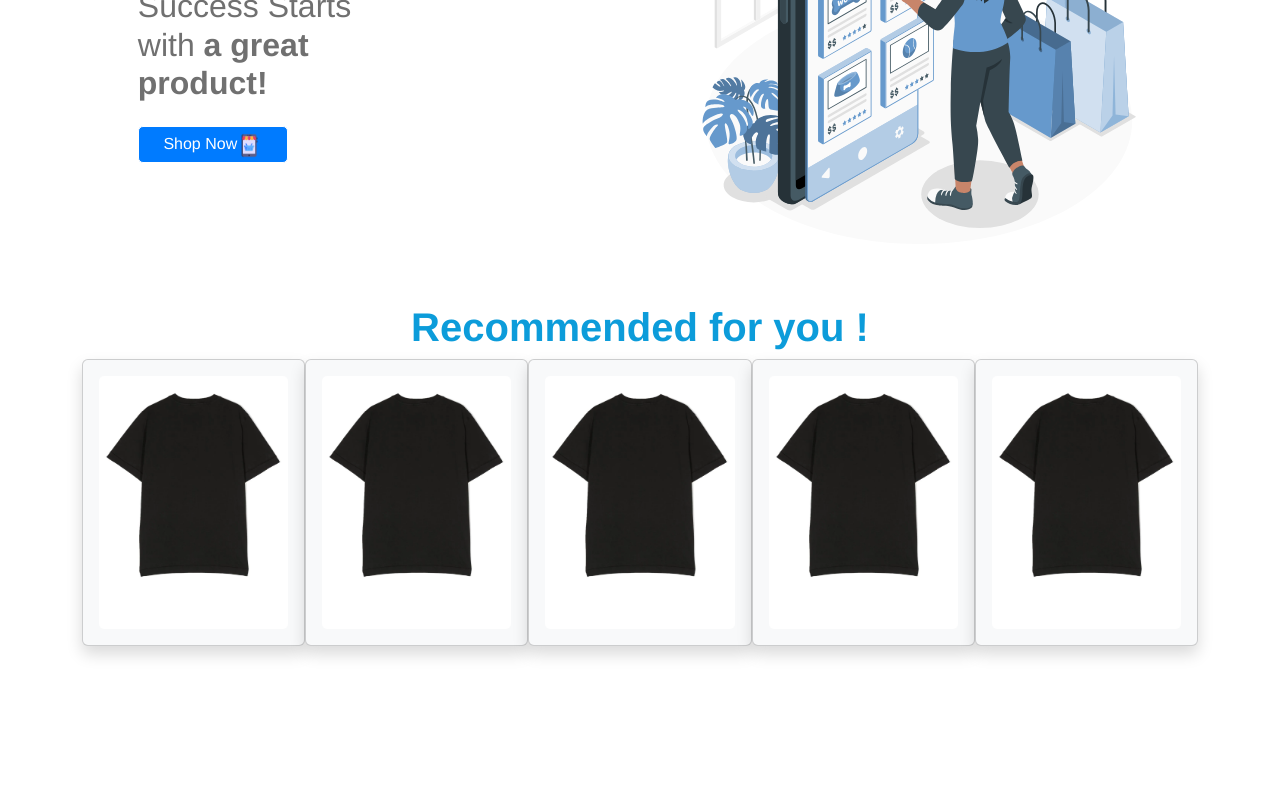
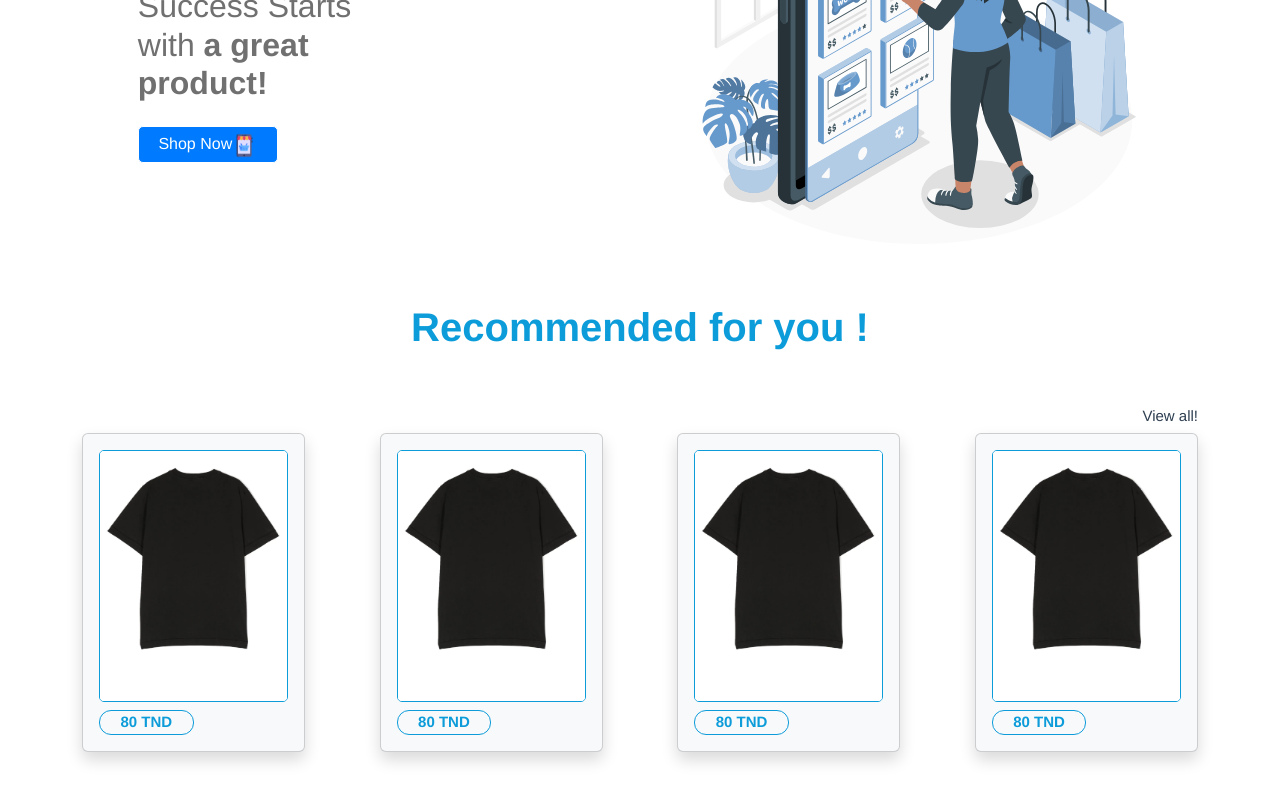
Before and after one commit to AkramZaabi/Vue-project, a Vue app in the folder project-web/: page / in a window 1280 px wide. Shown: the part 295-1095 px from the top of the page. Before the commit the page ends 989 px from the top, so only its background shows below. Built offline with nearby package versions, Linux system fonts and the light colour scheme.

Commit message:
design-fix-2

```diff
--- a/project-web/src/components/HomeComponent.vue
+++ b/project-web/src/components/HomeComponent.vue
@@ -1,12 +1,12 @@
 <template>
   <div class="container mt-5">
     <div id="text-content">
-      <h1>Modista</h1>
+      <h1>Trendify</h1>
       <h1>Mode</h1>
       <h2 class="mt-4">
         Success Starts with <b style="font-weight: bold">a great product!</b>
       </h2>
-      <button class="shop-now-button mt-3 btn btn-primary">
+      <button class="shop-now-button mt-3">
         <span>Shop Now</span>
         <img src="../assets/icons8-e-commerce-66.png" alt="Shop Now!" />
       </button>
@@ -21,21 +21,25 @@
   </div>
   <div class="mt-5 clothes">
     <h1>Recommended for you !</h1>
+    <div class="container mt-5">
+      <h3>View all!</h3>
+    </div>
     <div class="container" id="prodcut-img">
-      <div class="card shadow p-3 mb-5 bg-body-tertiary rounded">
+      <div class="card shadow p-3 mb-5 bg-body-tertiary rounded cloth">
         <img src="../assets/t-shirt.png" />
+        <span class="mt-2 span-product">80 TND</span>
       </div>
-      <div class="card shadow p-3 mb-5 bg-body-tertiary rounded">
+      <div class="card shadow p-3 mb-5 bg-body-tertiary rounded cloth">
         <img src="../assets/t-shirt.png" />
+        <span class="mt-2 span-product">80 TND</span>
       </div>
-      <div class="card shadow p-3 mb-5 bg-body-tertiary rounded">
+      <div class="card shadow p-3 mb-5 bg-body-tertiary rounded cloth">
         <img src="../assets/t-shirt.png" />
+        <span class="mt-2 span-product">80 TND</span>
       </div>
-      <div class="card shadow p-3 mb-5 bg-body-tertiary rounded">
+      <div class="card shadow p-3 mb-5 bg-body-tertiary rounded cloth">
         <img src="../assets/t-shirt.png" />
-      </div>
-      <div class="card shadow p-3 mb-5 bg-body-tertiary rounded">
-        <img src="../assets/t-shirt.png" />
+        <span class="mt-2 span-product">80 TND</span>
       </div>
     </div>
   </div>
@@ -48,6 +52,26 @@ export default {
 </script>
 
 <style scoped>
+h3 {
+  width: 100%;
+  justify-content: flex-end;
+  text-align: right;
+  font-size: 15px;
+  cursor: pointer;
+}
+h3:hover {
+  color: #0c9cda;
+  font-weight: bold;
+  transition: 0.3s;
+}
+button {
+  width: 80%;
+}
+button:hover {
+  background-color: white !important;
+  color: #0c9cda;
+  border: 1px solid #0c9cda;
+}
 button span {
   font-weight: 500;
 }
@@ -76,17 +100,40 @@ h2 {
   text-align: left;
   height: 100% !important;
 }
+.span-product:hover {
+  color: white;
+  border: 1px solid white;
+  background-color: #0c9cda;
+  cursor: pointer;
+  transition: 0.5s;
+}
+.span-product {
+  font-size: 15px;
+}
+
 .clothes {
   display: flex;
   flex-direction: column;
   flex-wrap: wrap;
 }
+.cloth span {
+  justify-self: center;
+  color: #0c9cda;
+}
+.cloth span {
+  text-align: center;
+  border: 1px solid #0c9cda;
+  border-radius: 12px;
+  width: 50%;
+  font-weight: bold;
+}
+
 .clothes img {
   border-radius: 5px;
+  border: 1px solid #0c9cda;
 }
 .container img {
-  width: 100%;
-  height: 100%;
+  height: 70%;
 }
 
 .shop-now-button:hover {
@@ -103,6 +150,9 @@ h2 {
   justify-content: space-between;
   width: 100% !important;
 }
+#prodcut-img .card {
+  width: 20% !important;
+}
 .success-starts img {
   width: 250px;
 }
@@ -115,7 +165,7 @@ h2 {
   width: 50%;
 }
 .shop-now-button {
-  width: 150px;
+  width: 140px;
   height: 30px;
   padding: 5px 18px 30px;
   border: 1px solid white;
@@ -123,6 +173,7 @@ h2 {
   color: white;
   background-color: #007bff;
   margin-bottom: 50px;
+  font-weight: bold;
 }
 .success-starts {
   display: flex;
```
